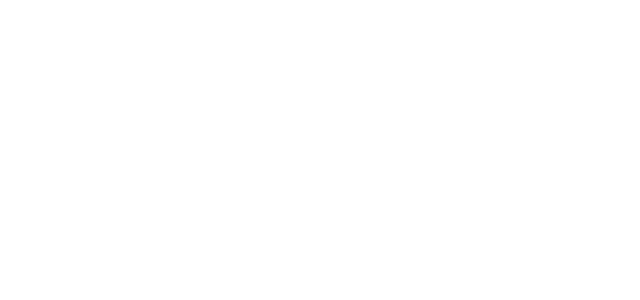
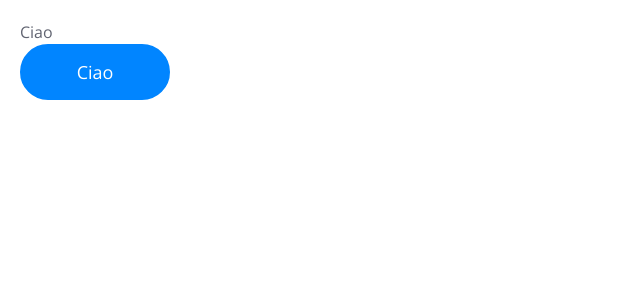
Before and after one commit to CodeStorm-SRL/entry-tests, a React (Vite) app in the folder js/react-image-gallery/: page / in a window 1280 px wide. Shown: the top 300 px of the page, without its empty margins (0-640 px from the left). Built offline with nearby package versions, Linux system fonts and the light colour scheme.

Commit message:
Implementa atoms

```diff
--- /dev/null
+++ b/js/react-image-gallery/src/components/atoms/Button.tsx
@@ -0,0 +1,43 @@
+import { PropsWithChildren, FC, ComponentProps } from "react";
+
+// Determino il tipo delle varianti di stile del bottone
+type ButtonVariant = "primary" | "secondary" | "disabled";
+
+// Seleziono uno stile in base alla variante, selezionando
+// la proprietà di styles attraverso bracket notation (styles[variant])
+const styles: Record<ButtonVariant, string> = {
+  primary: "bg-primary border-primary hover:bg-dark",
+  secondary: "bg-secondary border-secondary",
+  disabled: "opacity-50 cursor-not-allowed",
+};
+
+// Tipo delle props del bottone: variant, children e permetto di utilizzare
+// tutte le proprietà di "button" quando creo una nuova istanza di questo componente
+type ButtonProps = PropsWithChildren<{
+  variant?: ButtonVariant;
+}> &
+  ComponentProps<"button">;
+
+const Button: FC<ButtonProps> = ({
+  variant = "primary",
+  children,
+  ...attributes // tutte le proprietà di "button"
+}: ButtonProps) => {
+  // estraggo disabled e className per poterli utilizzare come condizioni
+  // di stile
+  const { disabled, className: customClassName } = attributes;
+
+  const classNames = `text-lg text-white min-w-[150px] py-3 px-5 border-2 rounded-full ${
+    styles[variant]
+  } ${disabled ? styles.disabled : ""} ${
+    customClassName ? customClassName : ""
+  }`;
+
+  return (
+    <button {...attributes} className={classNames}>
+      {children}
+    </button>
+  );
+};
+
+export default Button;
--- /dev/null
+++ b/js/react-image-gallery/src/components/atoms/Text.tsx
@@ -0,0 +1,61 @@
+import { ComponentProps, FC, PropsWithChildren } from "react";
+
+// Tipi di tag ammessi: potranno essere espansi se serve (servono anche nel componente TextBlock)
+export type TextTags = "h1" | "h2" | "h4" | "h5" | "h6" | "p";
+
+type TextColor = "white" | "secondary" | "dark" | "danger";
+
+// Stile in base alla variante e al tag
+const styles: Record<TextTags, string> = {
+  h1: "text-h1r md-text-h1 leading-[1.2]",
+  h2: "text-h2r md-text-h2 leading-[1.1]",
+  h4: "text-h4r md-text-h4 leading-[1.1]",
+  h5: "text-h5r text-h5 leading-[1.1]",
+  h6: "text-h6",
+  p: "text-md",
+};
+
+// Stile in base al colore
+const textColor: Record<TextColor, string> = {
+  white: "text-white",
+  secondary: "text-secondary",
+  dark: "text-dark",
+  danger: "text-danger",
+};
+
+// As indica il tag, styledAs indica come vogliamo stilizzare il componente:
+// es: possiamo creare un tag "p" (as === "p") stilizzato come "h1" (styledAs === "h1")
+type TextProps = PropsWithChildren<{
+  as?: TextTags;
+  styledAs?: TextTags;
+  isBold?: boolean;
+  color?: TextColor;
+}> &
+  ComponentProps<TextTags>;
+
+const Text: FC<TextProps> = ({
+  as = "p",
+  styledAs = as,
+  color = "dark",
+  isBold,
+  children,
+  ...attributes
+}: TextProps) => {
+  // Creo un componente che ritornerà il tag as così da creare un tag
+  // dinamico (as === "p" => <p></p>)
+  const El = as;
+
+  const { className: customClassName } = attributes;
+
+  const classNames = `${styles[styledAs]} ${textColor[color]} ${
+    isBold ? "font-bold" : ""
+  } ${customClassName ? customClassName : ""}`;
+
+  return (
+    <El {...attributes} className={classNames}>
+      {children}
+    </El>
+  );
+};
+
+export default Text;
--- a/js/react-image-gallery/src/components/layout/AppLayout.tsx
+++ b/js/react-image-gallery/src/components/layout/AppLayout.tsx
@@ -1,8 +1,15 @@
 import { FC } from "react";
+import Text from "../atoms/Text";
+import Button from "../atoms/Button";
 
 const AppLayout: FC = () => {
   return (
-    <div className="flex flex-col min-h-[100vh] w-full px-5 pb-3 pt-5 "></div>
+    <div className="flex flex-col min-h-[100vh] w-full px-5 pb-3 pt-5 ">
+      <Text>Ciao</Text>
+      <div>
+        <Button>Ciao</Button>
+      </div>
+    </div>
   );
 };
 export default AppLayout;
--- a/js/react-image-gallery/src/index.css
+++ b/js/react-image-gallery/src/index.css
@@ -5,6 +5,12 @@
 @tailwind base;
 @tailwind components;
 @tailwind utilities;
+
+@layer components {
+  .spinnerContainer {
+    @apply absolute inset-0 flex items-center justify-center;
+  }
+}
 
 :root {
   --primary-color: #0185ff;
```
